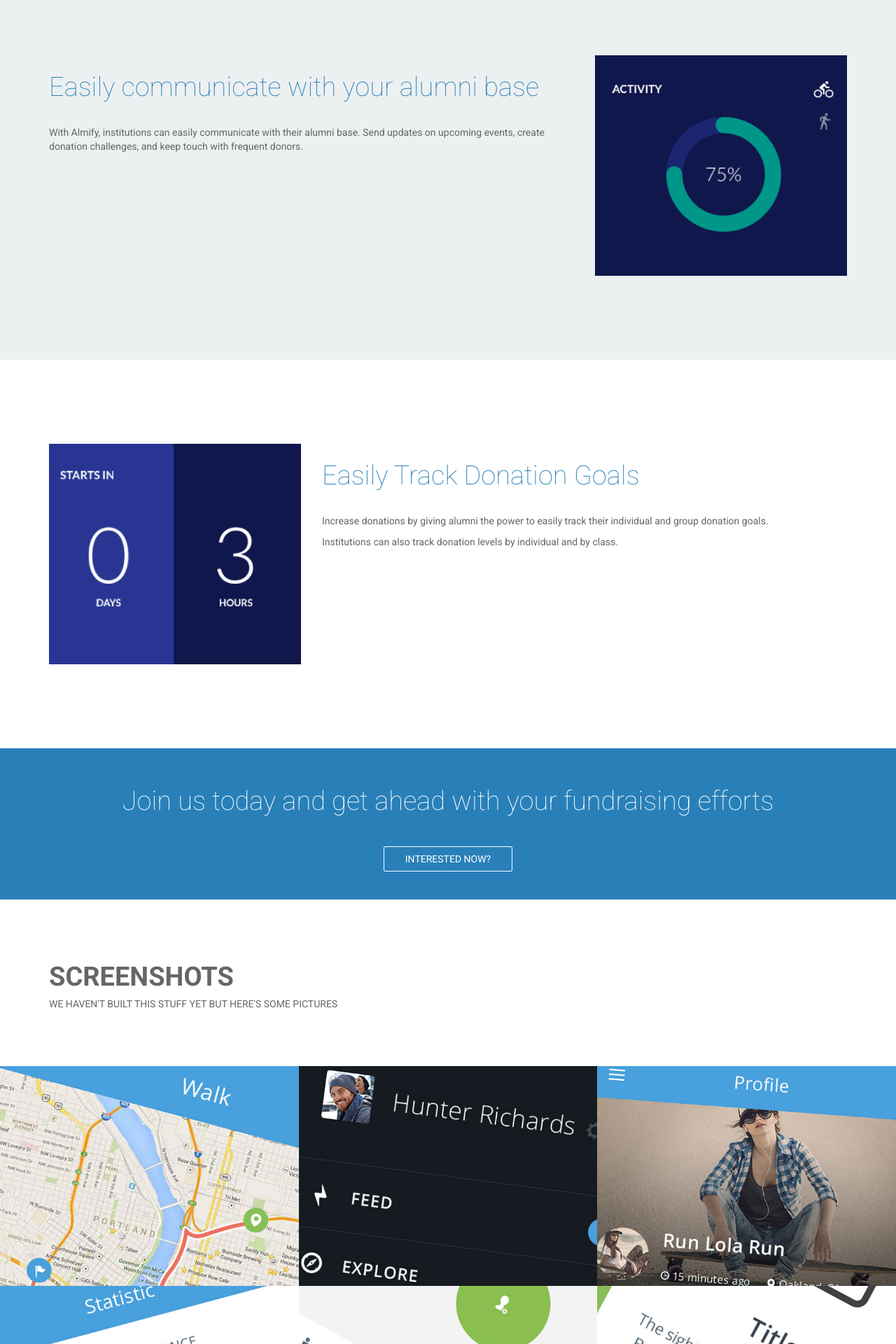
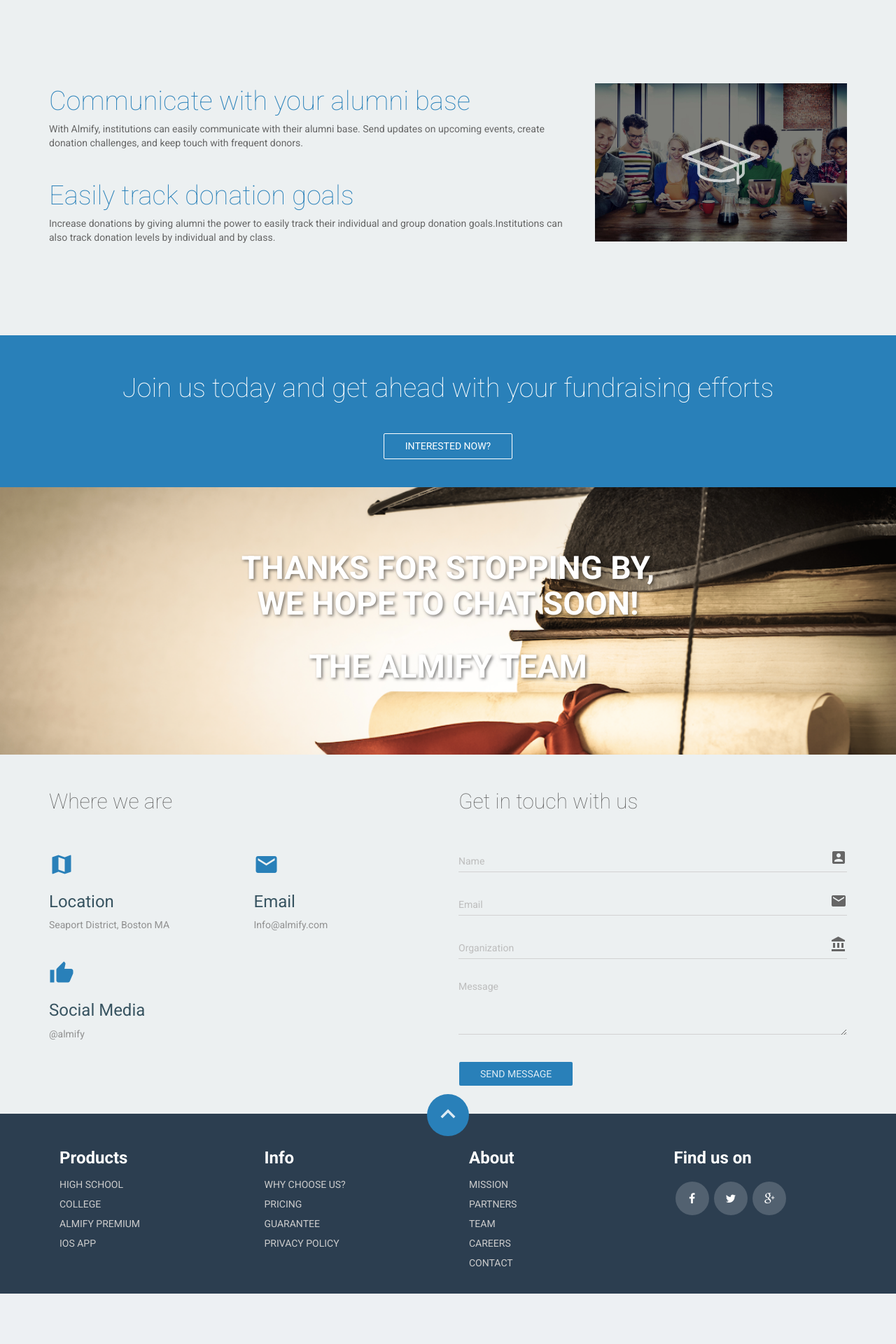
Before and after one commit to thefedoration/alma, a Django app: page / in a window 1280 px wide. Shown: the part 2204-4124 px from the top of the page at 70% size. After the commit the page ends 4052 px from the top, so only its background shows below. Run offline with Django 3.2, Linux system fonts and the light colour scheme; some libraries are stand-ins or nearby versions.

Commit message:
homepage changes

```diff
--- a/alma/templates/home.html
+++ b/alma/templates/home.html
@@ -25,8 +25,8 @@
           <li class="active"><a href="#home">Home</a></li>
           <li><a href="#features">Features</a></li>
           <li><a href="#why">Why</a></li>
-          <li><a href="#screenshot">Screenshots</a></li>
-          <li><a href="#testimonial">Testimonial</a></li>
+          <!-- <li><a href="#screenshot">Screenshots</a></li>
+          <li><a href="#testimonial">Testimonial</a></li> -->
           <li><a href="#contact">Contact</a></li>
         </ul>
         <button class="close-button" id="close-button">Close Menu</button>
@@ -63,7 +63,7 @@
       <div class="container">
         <div class="section-header">
           <h1 class="section-title wow fadeInRight" data-wow-duration="1000ms" data-wow-delay="100ms">Platform features</h1>
-          <h2 class="section-subtitle wow fadeInRight" data-wow-duration="1000ms" data-wow-delay="400ms">You don't want these features, you need them</h2>
+          <!-- <h2 class="section-subtitle wow fadeInRight" data-wow-duration="1000ms" data-wow-delay="400ms"></h2> -->
         </div>
         <div class="row">
 
@@ -81,6 +81,33 @@
              </div>
           </div>
 
+          <div class="col-md-4 col-sm-6 wow fadeInDown" data-wow-duration="1000ms" data-wow-delay="750ms">
+            <div class="features">
+              <div class="icon">
+                <i class="mdi-action-favorite"></i>
+              </div>
+              <div class="features-text">
+                <h4>Create Personalized Class Portals</h4>
+                <p>
+                  Each graduating class has its own “giving portal” allowing them to easily set and track class donation goals. The portal also serves as an instrumental medium by which institutions can message back to students and alumni.
+                </p>
+              </div>
+            </div>
+          </div>
+
+          <div class="col-md-4 col-sm-6 wow fadeInDown" data-wow-duration="1000ms" data-wow-delay="650ms">
+            <div class="features" style="min-height: 200px;">
+              <div class="icon">
+                <i class="mdi-communication-business"></i>
+              </div>
+              <div class="features-text">
+                <h4>Onboard New Users</h4>
+                <p>
+                  Almify makes giving easy with a very simple onboarding process for students as well as institutions.
+                </p>
+              </div>
+            </div>
+          </div>
 
           <div class="col-md-4 col-sm-6 wow fadeInDown" data-wow-duration="1000ms" data-wow-delay="450ms">
             <div class="features">
@@ -91,50 +118,6 @@
                 <h4>Easily Collect Information</h4>
                 <p>
                   Keeping track of graduates’ contact info can be challenging. Almify allows users sign up easily online or via mobile app and provides institutions with up-to-date contact details of all users.
-                </p>
-              </div>
-            </div>
-          </div>
-
-          <div class="col-md-4 col-sm-6 wow fadeInDown" data-wow-duration="1000ms" data-wow-delay="550ms">
-            <div class="features">
-              <div class="icon">
-                <i class="mdi-image-blur-linear"></i>
-              </div>
-              <div class="features-text">
-                <h4>Seamlessly Integrate with Current Systems</h4>
-                <p>
-                  Almify easily integrates with existing donation-based infrastructure making internal tracking and reporting on donations effortless for your Advancement Team.
-                </p>
-              </div>
-            </div>
-          </div>
-
-
-          <div class="col-md-4 col-sm-6 wow fadeInDown" data-wow-duration="1000ms" data-wow-delay="650ms">
-            <div class="features">
-              <div class="icon">
-                <i class="mdi-communication-business"></i>
-              </div>
-              <div class="features-text">
-                <h4>Easily Onboard New Users</h4>
-                <p>
-                  Almify makes giving easy with a very simple onboarding process for students as well as institutions.
-                </p>
-              </div>
-            </div>
-          </div>
-
-
-          <div class="col-md-4 col-sm-6 wow fadeInDown" data-wow-duration="1000ms" data-wow-delay="750ms">
-            <div class="features">
-              <div class="icon">
-                <i class="mdi-action-favorite"></i>
-              </div>
-              <div class="features-text">
-                <h4>Create Personalized Class Portals</h4>
-                <p>
-                  Each graduating class has its own “giving portal” allowing them to easily set and track class donation goals. The portal also serves as an instrumental medium by which institutions can message back to students and alumni.
                 </p>
               </div>
             </div>
@@ -153,6 +136,22 @@
               </div>
             </div>
           </div>
+
+          <!-- <div class="col-md-4 col-sm-6 wow fadeInDown" data-wow-duration="1000ms" data-wow-delay="550ms">
+            <div class="features">
+              <div class="icon">
+                <i class="mdi-image-blur-linear"></i>
+              </div>
+              <div class="features-text">
+                <h4>Seamlessly Integrate with Current Systems</h4>
+                <p>
+                  Almify easily integrates with existing donation-based infrastructure making internal tracking and reporting on donations effortless for your Advancement Team.
+                </p>
+              </div>
+            </div>
+          </div>       -->
+
+
         </div>
       </div>
     </section>
@@ -170,7 +169,7 @@
             <div class="pull-left content">
               <h2>Your alumni will love Almify mobile</h2>
               <p>
-              	By providing it’s users with a simple, interactive, easy-to-use platform, Almify mobile makes it easier to engage, and easier to give
+              	By providing our users with a simple, interactive, easy-to-use platform, Almify mobile makes it easier to engage, and easier to give
               </p>
               <ul class="list-item">
                 <li><i class="mdi-action-done"></i>Clean mobile interface</li>
@@ -191,45 +190,24 @@
         <div class="row">
           <div class="col-md-8 col-sm-8 wow fadeInLeft" data-wow-duration="1000ms" data-wow-delay="300ms">
             <div class="feature-item">
-              <h3 class="title-small">
-                Easily communicate with your alumni base
+              <h3 class="title-small" style="margin: 0 0 5px;">
+                Communicate with your alumni base
               </h3>
               <p>
                 With Almify, institutions can easily communicate with their alumni base. Send updates on upcoming events, create donation challenges, and keep touch with frequent donors.
+              </p>
+
+              <h3 class="title-small" style="margin: 40px 0 5px;">
+                Easily track donation goals
+              </h3>
+              <p>
+                Increase donations by giving alumni the power to easily track their individual and group donation goals.Institutions can also track donation levels by individual and by class.
               </p>
             </div>
           </div>
 
           <div class="col-md-4 col-sm-4 wow fadeInRight" data-wow-duration="1000ms" data-wow-delay="300ms">
-            <img src="/static/img/features/fet1.png" class="img-responsive" alt="">
-          </div>
-
-        </div>
-
-      </div>
-    </section>
-
-     <section id="main-features" class="section">
-      <div class="container">
-
-
-        <div class="row">
-          <div class="col-md-4 col-sm-4 wow fadeInLeft" data-wow-duration="1000ms" data-wow-delay="300ms">
-            <img src="/static/img/features/fet2.png" class="img-responsive" alt="">
-          </div>
-
-          <div class="col-md-8 col-sm-8 wow fadeInRight" data-wow-duration="1000ms" data-wow-delay="300ms">
-            <div class="feature-item">
-              <h3 class="title-small">
-                Easily Track Donation Goals
-              </h3>
-              <p>
-                Increase donations by giving alumni the power to easily track their individual and group donation goals.
-              </p>
-              <p>
-                Institutions can also track donation levels by individual and by class.
-              </p>
-            </div>
+            <img src="/static/img/shutterstock/2.jpg" class="img-responsive" alt="">
           </div>
 
         </div>
@@ -247,7 +225,7 @@
       </div>
     </section>
 
-    <section id="screenshot" class="section">
+    <!-- <section id="screenshot" class="section">
       <div class="container">
         <div class="section-header">
           <h1 class="section-title wow fadeInRight" data-wow-duration="1000ms" data-wow-delay="300ms">Screenshots</h1>
@@ -364,7 +342,7 @@
           </div>
         </div>
       </div>
-    </section>
+    </section> -->
 
 
     <!-- <section id="other-features">
@@ -451,16 +429,15 @@
     </section> -->
 
 
-    <section id="testimonial" class="section">
+    <section id="testimonial" class="section" style="background:url('/static/img/shutterstock/4.png');background-position: center;background-repeat: no-repeat;background-size: cover;">
       <div class="container">
         <div class="section-header text-center wow fadeInDown" data-wow-duration="1000ms" data-wow-delay="400ms">
-          <h1 class="section-title">Don't take it from us, listen to our customers!</h1>
-          <h2 class="section-subtitle">They are so totally real</h2>
+          <h1 class="section-title" style="text-shadow:2px 2px 4px rgba(0,0,0,0.5);">Thanks for stopping by,<br>We hope to chat soon!</h1>
+          <h1 class="section-title" style="text-shadow:2px 2px 4px rgba(0,0,0,0.5);margin-top:40px;">The Almify team</h1>
         </div>
-        <div class="row">
+        <!-- <div class="row">
           <div class="col-sm-8 col-sm-offset-2 wow fadeInUp" data-wow-duration="1000ms" data-wow-delay="400ms">
             <div id="testimonial-carousel" class="carousel slide" data-ride="carousel">
-              <!-- Indicators -->
               <ol class="carousel-indicators">
                 <li data-target="#testimonial-carousel" data-slide-to="0" class="active"></li>
                 <li data-target="#testimonial-carousel" data-slide-to="1"></li>
@@ -489,11 +466,11 @@
             </div>
           </div>
         </div>
-      </div>
+      </div> -->
     </section>
 
 
-    <section id="counter" class="section">
+    <!-- <section id="counter" class="section">
       <div class="container">
         <div class="row">
           <div class="col-md-3 col-sm-6 col-xs-12 wow fadeInLeft" data-wow-duration="1000ms" data-wow-delay="300ms">
@@ -546,10 +523,10 @@
           </div>
         </div>
       </div>
-    </section>
+    </section> -->
 
 
-    <section id="clients" class="section">
+    <!-- <section id="clients" class="section">
       <div class="container">
 
         <div class="section-header text-center">
@@ -578,7 +555,7 @@
           </div>
         </div>
       </div>
-    </section>
+    </section> -->
 
 
     <section id="contact">
@@ -593,7 +570,7 @@
                     <i class="mdi-maps-map"></i>
                   </div>
                   <h4>Location</h4>
-                  <p>Boston, MA</p>
+                  <p>Seaport District, Boston MA</p>
                 </div>
               </div>
               <div class="col-md-6 col-sm-6">
@@ -602,19 +579,19 @@
                     <i class="mdi-content-mail"></i>
                   </div>
                   <h4>Email</h4>
-                  <p>kyle@almify.com</p>
+                  <p>Info@almify.com</p>
                 </div>
               </div>
               <div class="clear"></div>
-              <div class="col-md-6 col-sm-6">
+              <!-- <div class="col-md-6 col-sm-6">
                 <div class="info">
                   <div class="icon">
                     <i class="mdi-action-settings-phone"></i>
                   </div>
                   <h4>Phone Number</h4>
-                  <p>0753 016 572</p>
+                  <p></p>
                 </div>
-              </div>
+              </div> -->
               <div class="col-md-6 col-sm-6">
                 <div class="info">
                   <div class="icon">
@@ -657,7 +634,7 @@
               <input type="text" class="form-control" name="organization" placeholder="Organization">
 
               <textarea class="form-control" placeholder="Message" rows="4" name="description"></textarea>
-              <button type="submit" id="submit" class="btn btn-lg btn-primary">Send Massage</button>
+              <button type="submit" id="submit" class="btn btn-lg btn-primary">Send Message</button>
               <div id="success" style="color:#3F51B5;">
               </div>
             </form>
```
